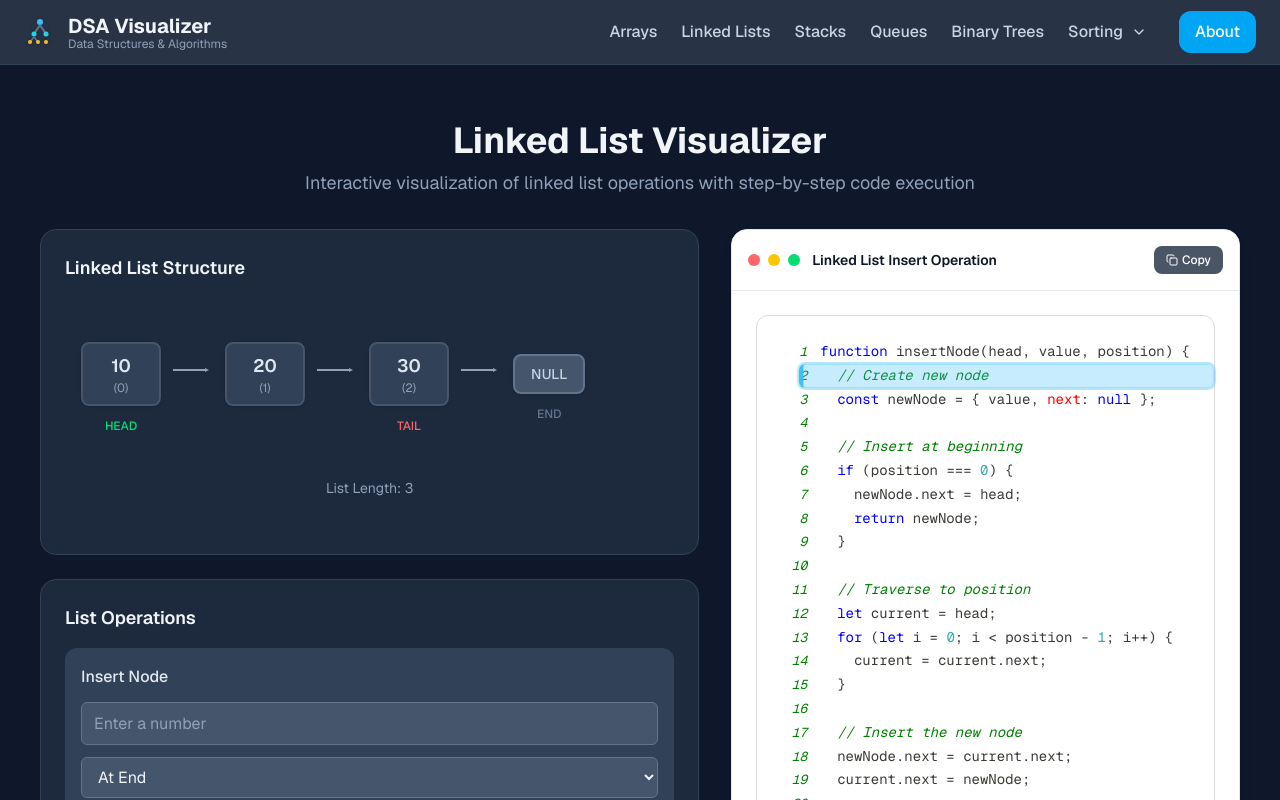
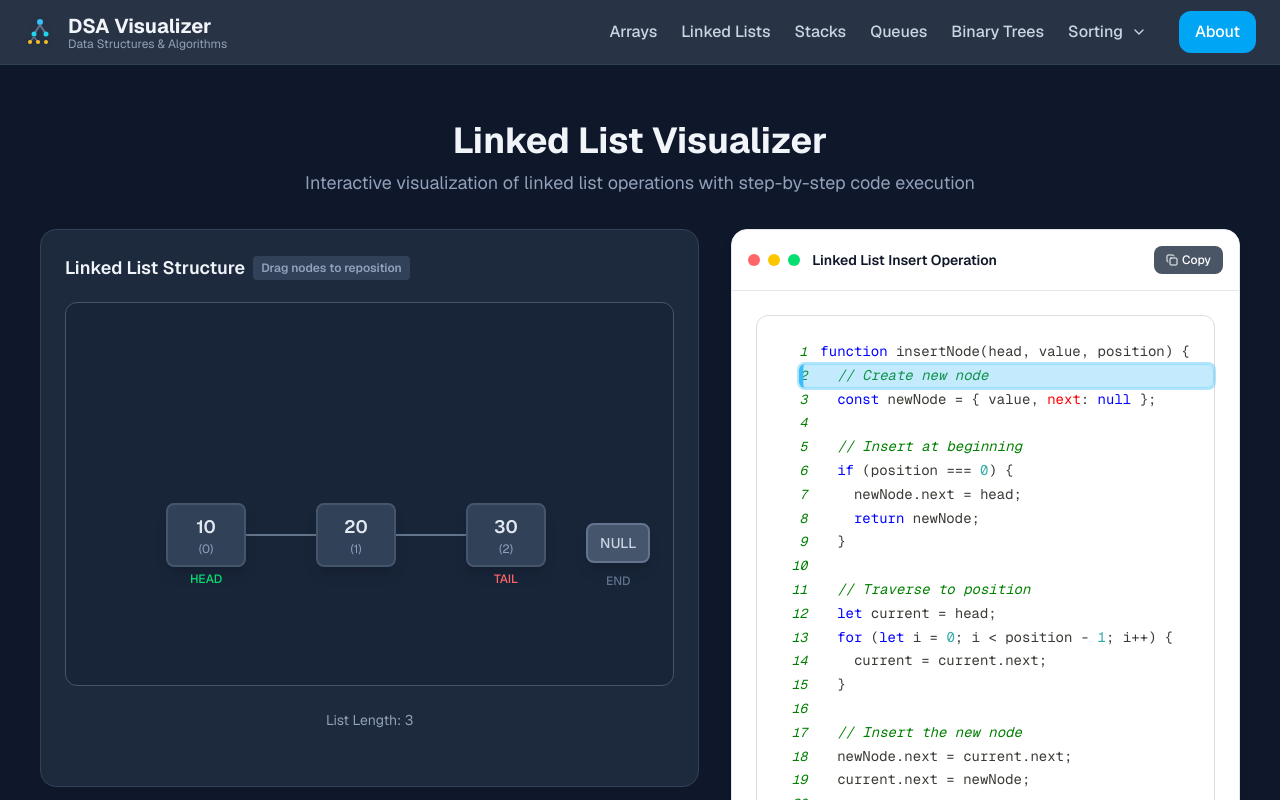
Before and after one commit to gael55x/DSA-Visualizer, a Next.js app in the folder dsa-visualizer/: page /linked-list in a window 1280 px wide. Shown: the top 800 px of the page. Built offline with nearby package versions, Linux system fonts and the light colour scheme.

Commit message:
Made LL nodes draggable

```diff
--- a/dsa-visualizer/components/visualizers/LinkedListVisualizer.tsx
+++ b/dsa-visualizer/components/visualizers/LinkedListVisualizer.tsx
@@ -1,11 +1,14 @@
 'use client';
 
-import { useState, useCallback } from 'react';
+import React, { useState, useCallback } from 'react';
 import CodeHighlighter from '../ui/CodeHighlighter';
 
 interface Node {
   value: number;
   id: string;
+  x?: number;
+  y?: number;
+  isDragging?: boolean;
 }
 
 // Linked List operation code templates
@@ -97,9 +100,9 @@ const delay = (ms: number) => new Promise(resolve => setTimeout(resolve, ms));
 
 export default function LinkedListVisualizer() {
   const [nodes, setNodes] = useState<Node[]>([
-    { value: 10, id: 'node-1' },
-    { value: 20, id: 'node-2' },
-    { value: 30, id: 'node-3' },
+    { value: 10, id: 'node-1', x: 100, y: 200 },
+    { value: 20, id: 'node-2', x: 250, y: 200 },
+    { value: 30, id: 'node-3', x: 400, y: 200 },
   ]);
   const [newValue, setNewValue] = useState<string>('');
   const [position, setPosition] = useState<string>('end');
@@ -111,6 +114,8 @@ export default function LinkedListVisualizer() {
   const [currentOperation, setCurrentOperation] = useState<string>('insert');
   const [currentStep, setCurrentStep] = useState(0);
   const [traversalIndex, setTraversalIndex] = useState<number>(-1);
+  const [draggedNode, setDraggedNode] = useState<string | null>(null);
+  const [dragOffset, setDragOffset] = useState({ x: 0, y: 0 });
 
   const handleAddNode = useCallback(async () => {
     if (newValue.trim() === '') {
@@ -128,7 +133,26 @@ export default function LinkedListVisualizer() {
     setCurrentOperation('insert');
     setTraversalIndex(-1);
 
-    const newNode = { value, id: `node-${nextId}` };
+    // Calculate position for new node
+    let newX = 100, newY = 200;
+    if (nodes.length > 0) {
+      if (position === 'start') {
+        newX = (nodes[0]?.x || 100) - 150;
+        newY = nodes[0]?.y || 200;
+      } else if (position === 'end') {
+        const lastNode = nodes[nodes.length - 1];
+        newX = (lastNode?.x || 100) + 150;
+        newY = lastNode?.y || 200;
+      } else {
+        const idx = parseInt(index);
+        if (idx < nodes.length) {
+          newX = (nodes[idx]?.x || 100) - 75;
+          newY = (nodes[idx]?.y || 200) + 100;
+        }
+      }
+    }
+
+    const newNode = { value, id: `node-${nextId}`, x: newX, y: newY };
     setNextId(nextId + 1);
 
     let newNodes = [...nodes];
@@ -358,6 +382,52 @@ export default function LinkedListVisualizer() {
     setMessage('Linked list cleared');
   };
 
+  // Drag handlers
+  const handleMouseDown = (e: React.MouseEvent, nodeId: string) => {
+    if (isAnimating) return;
+
+    e.preventDefault();
+    setDraggedNode(nodeId);
+    const rect = e.currentTarget.getBoundingClientRect();
+    setDragOffset({
+      x: e.clientX - rect.left,
+      y: e.clientY - rect.top
+    });
+  };
+
+  const handleMouseMove = useCallback((e: MouseEvent) => {
+    if (draggedNode && !isAnimating) {
+      const container = document.querySelector('.linked-list-container') as HTMLElement;
+      if (!container) return;
+
+      const containerRect = container.getBoundingClientRect();
+      const newX = e.clientX - containerRect.left - dragOffset.x;
+      const newY = e.clientY - containerRect.top - dragOffset.y;
+
+      setNodes(prev => prev.map(node =>
+        node.id === draggedNode
+          ? { ...node, x: Math.max(50, Math.min(newX, containerRect.width - 100)), y: Math.max(50, Math.min(newY, containerRect.height - 100)) }
+          : node
+      ));
+    }
+  }, [draggedNode, dragOffset, isAnimating]);
+
+  const handleMouseUp = useCallback(() => {
+    setDraggedNode(null);
+  }, []);
+
+  // Add mouse event listeners for dragging
+  React.useEffect(() => {
+    if (draggedNode) {
+      document.addEventListener('mousemove', handleMouseMove);
+      document.addEventListener('mouseup', handleMouseUp);
+      return () => {
+        document.removeEventListener('mousemove', handleMouseMove);
+        document.removeEventListener('mouseup', handleMouseUp);
+      };
+    }
+  }, [draggedNode, handleMouseMove, handleMouseUp]);
+
   return (
     <div className="min-h-screen bg-slate-900 p-6">
       <div className="max-w-7xl mx-auto">
@@ -374,7 +444,12 @@ export default function LinkedListVisualizer() {
           <div className="space-y-6">
             {/* List Visualization */}
             <div className="bg-slate-800 rounded-2xl p-6 border border-slate-700">
-              <h3 className="text-lg font-semibold text-slate-100 mb-4">Linked List Structure</h3>
+              <h3 className="text-lg font-semibold text-slate-100 mb-4 flex items-center gap-2">
+                Linked List Structure
+                <span className="text-xs text-slate-400 bg-slate-700 px-2 py-1 rounded">
+                  Drag nodes to reposition
+                </span>
+              </h3>
 
               <div className="mb-8 mt-5">
                 {nodes.length === 0 ? (
@@ -384,22 +459,77 @@ export default function LinkedListVisualizer() {
                     </div>
                   </div>
                 ) : (
-                  <div className="overflow-x-auto overflow-y-hidden pb-4 scrollbar-thin scrollbar-thumb-slate-600 scrollbar-track-slate-800">
-                    <div className="flex items-center gap-1 min-w-max px-4" style={{ minWidth: `${(nodes.length + 1) * 120}px` }}>
-                      {/* Render each node with arrow */}
+                  <div className="linked-list-container relative w-full h-96 bg-slate-900/30 rounded-xl border border-slate-600 overflow-hidden">
+                    <svg
+                      className="absolute inset-0 w-full h-full pointer-events-none"
+                      style={{ zIndex: 1 }}
+                    >
+                      {/* Draw arrows between connected nodes */}
+                                              {nodes.map((node, idx) => {
+                          const nextNode = nodes[idx + 1];
+                          if (idx < nodes.length - 1 && node.x && node.y && nextNode?.x && nextNode?.y) {
+                            const startX = node.x + 40; // center of current node
+                            const startY = node.y + 32;
+                            const endX = nextNode.x + 40; // center of next node
+                            const endY = nextNode.y + 32;
+
+                          return (
+                            <line
+                              key={`arrow-${node.id}`}
+                              x1={startX}
+                              y1={startY}
+                              x2={endX}
+                              y2={endY}
+                              stroke={traversalIndex === idx ? '#fbbf24' : '#64748b'}
+                              strokeWidth="2"
+                              markerEnd="url(#arrowhead)"
+                            />
+                          );
+                        }
+                        return null;
+                      })}
+
+                      {/* Arrow marker definition */}
+                      <defs>
+                        <marker
+                          id="arrowhead"
+                          markerWidth="10"
+                          markerHeight="7"
+                          refX="9"
+                          refY="3.5"
+                          orient="auto"
+                        >
+                          <polygon
+                            points="0 0, 10 3.5, 0 7"
+                            fill="#64748b"
+                          />
+                        </marker>
+                      </defs>
+                    </svg>
+
+                    {/* Render draggable nodes */}
                     {nodes.map((node, idx) => (
-                        <div key={`node-container-${node.id}`} className="flex items-center">
-                          {/* Node container with indicators */}
-                          <div className="flex flex-col items-center">
+                      <div
+                        key={node.id}
+                        className={`absolute cursor-move select-none transition-all duration-200 ${
+                          draggedNode === node.id ? 'z-20 scale-105' : 'z-10'
+                        }`}
+                        style={{
+                          left: node.x || 0,
+                          top: node.y || 0,
+                          transform: draggedNode === node.id ? 'scale(1.05)' : 'scale(1)',
+                        }}
+                        onMouseDown={(e) => handleMouseDown(e, node.id)}
+                      >
                         {/* Indicator above node */}
-                            <div className="h-8 flex items-center justify-center mb-2">
+                        <div className="absolute -top-8 left-1/2 transform -translate-x-1/2">
                           {traversalIndex === idx && (
-                                <div className="bg-yellow-500 text-black text-xs px-3 py-1 rounded-full font-semibold shadow-lg">
+                            <div className="bg-yellow-500 text-black text-xs px-2 py-1 rounded-full font-semibold shadow-lg whitespace-nowrap">
                               CURRENT
                             </div>
                           )}
                           {highlightedId === node.id && traversalIndex !== idx && (
-                                <div className="bg-sky-500 text-white text-xs px-3 py-1 rounded-full font-semibold shadow-lg">
+                            <div className="bg-sky-500 text-white text-xs px-2 py-1 rounded-full font-semibold shadow-lg whitespace-nowrap">
                               ACTIVE
                             </div>
                           )}
@@ -407,11 +537,13 @@ export default function LinkedListVisualizer() {
 
                         {/* Node */}
                         <div
-                              className={`w-20 h-16 flex flex-col items-center justify-center border-2 rounded-lg shadow-sm transition-all duration-300 ${
+                          className={`w-20 h-16 flex flex-col items-center justify-center border-2 rounded-lg shadow-lg transition-all duration-300 ${
                             highlightedId === node.id
                               ? 'border-sky-400 bg-sky-900/50 text-sky-100 shadow-sky-400/25'
                               : traversalIndex === idx
                               ? 'border-yellow-400 bg-yellow-900/50 text-yellow-100 shadow-yellow-400/25'
+                              : draggedNode === node.id
+                              ? 'border-purple-400 bg-purple-900/50 text-purple-100 shadow-purple-400/25'
                               : 'border-slate-600 bg-slate-700 text-slate-200'
                           }`}
                         >
@@ -420,39 +552,34 @@ export default function LinkedListVisualizer() {
                         </div>
 
                         {/* Label below node */}
-                            <div className="h-6 flex items-center justify-center mt-2">
+                        <div className="absolute -bottom-6 left-1/2 transform -translate-x-1/2">
                           {idx === 0 && (
-                                <span className="text-xs text-green-400 font-medium">HEAD</span>
+                            <span className="text-xs text-green-400 font-medium whitespace-nowrap">HEAD</span>
                           )}
                           {idx === nodes.length - 1 && nodes.length > 1 && (
-                                <span className="text-xs text-red-400 font-medium">TAIL</span>
+                            <span className="text-xs text-red-400 font-medium whitespace-nowrap">TAIL</span>
                           )}
-                            </div>
-                          </div>
-
-                          {/* Arrow to next node (always show if not last node) */}
-                          <div className="flex items-center mx-3">
-                            <div className={`w-8 h-0.5 transition-colors duration-300 ${
-                              traversalIndex === idx ? 'bg-yellow-400' : 'bg-slate-400'
-                            }`}></div>
-                            <div className={`w-0 h-0 border-t-2 border-t-transparent border-b-2 border-b-transparent border-l-4 transition-colors duration-300 ${
-                              traversalIndex === idx ? 'border-l-yellow-400' : 'border-l-slate-400'
-                            }`}></div>
                         </div>
                       </div>
                     ))}
 
-                      {/* NULL pointer - always at the end */}
-                      <div className="flex flex-col items-center">
-                        <div className="h-8 mb-2"></div> {/* Space for indicator */}
-                        <div className="px-4 py-2 bg-slate-600 text-slate-300 rounded-lg text-sm font-medium border-2 border-slate-500 shadow-sm">
+                    {/* NULL pointer */}
+                    {nodes.length > 0 && (
+                      <div
+                        className="absolute z-10"
+                        style={{
+                          left: (nodes[nodes.length - 1]?.x || 0) + 120,
+                          top: (nodes[nodes.length - 1]?.y || 0) + 20,
+                        }}
+                      >
+                        <div className="px-3 py-2 bg-slate-600 text-slate-300 rounded-lg text-sm font-medium border-2 border-slate-500 shadow-lg">
                           NULL
                         </div>
-                        <div className="h-6 flex items-center justify-center mt-2">
+                        <div className="text-center mt-1">
                           <span className="text-xs text-slate-500 font-medium">END</span>
                         </div>
                       </div>
-                    </div>
+                    )}
                   </div>
                 )}
 
@@ -461,6 +588,11 @@ export default function LinkedListVisualizer() {
                   {traversalIndex >= 0 && (
                     <span className="ml-4 text-yellow-400">
                       Traversing: Position {traversalIndex}
+                    </span>
+                  )}
+                  {draggedNode && (
+                    <span className="ml-4 text-purple-400">
+                      Dragging node...
                     </span>
                   )}
                 </div>
```
Lines whose indentation alone changed are shown as unchanged.
